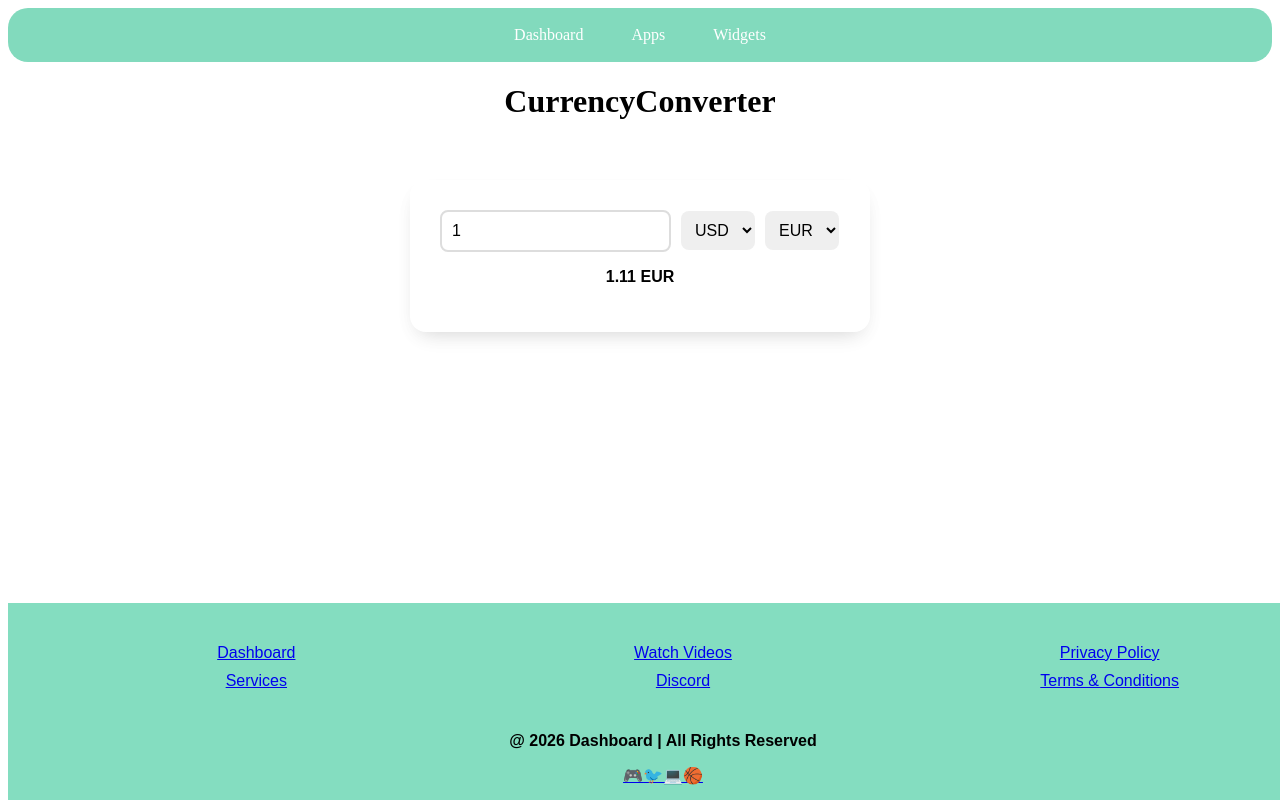
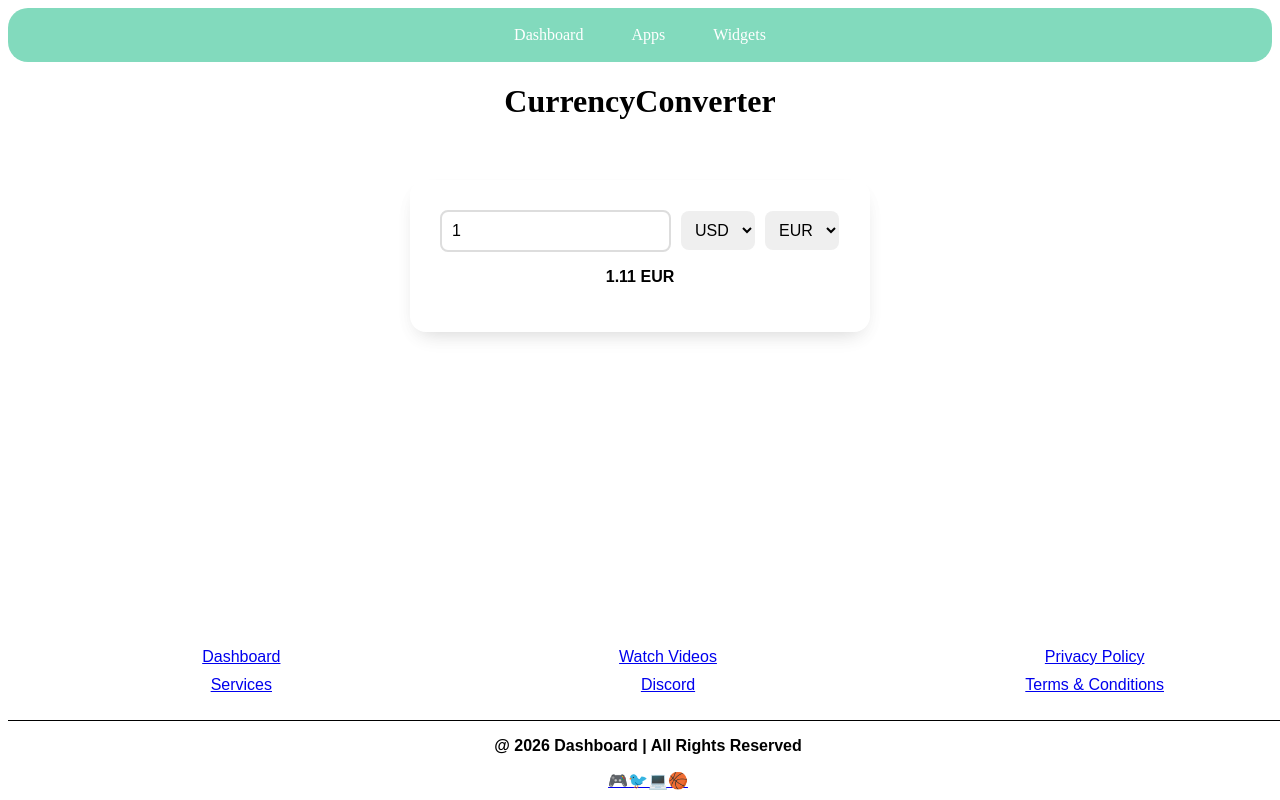
Before and after one commit to Renz-Victa/Currency-Converter, a React (Vite) app: page / in a window 1280 px wide. Built offline with nearby package versions, Linux system fonts and the light colour scheme.

Commit message:
Edit style.css

```diff
--- a/src/style.css
+++ b/src/style.css
@@ -1,19 +1,19 @@
 footer {
     position: fixed;
-    padding: 15px;
     justify-content: center;
     text-align: center;
     font-family: Arial, sans-serif;
     bottom: 0;
     width: 100%;
-    align-items: space;
     gap: 25px;
-    background-color: rgb(132, 221, 192);
+    border-radius: 10px;
+    margin-bottom: 10px;
 }
 
 .footer-section {
     display: grid;
     grid-template-columns: repeat(3, 1fr);
+    border-bottom: 1px solid black;
 }
 
 li {
```
